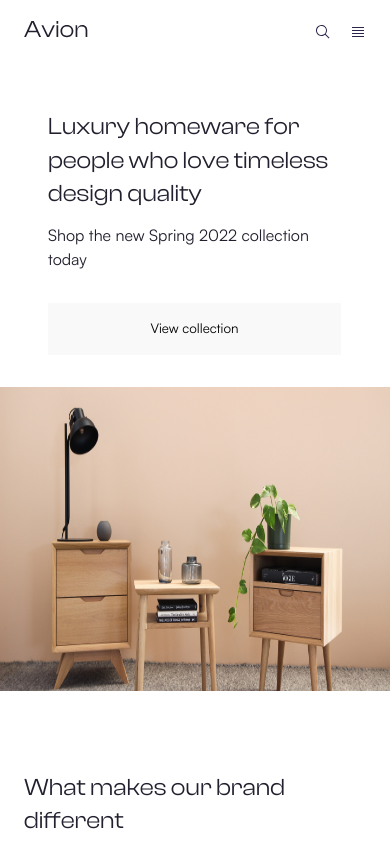
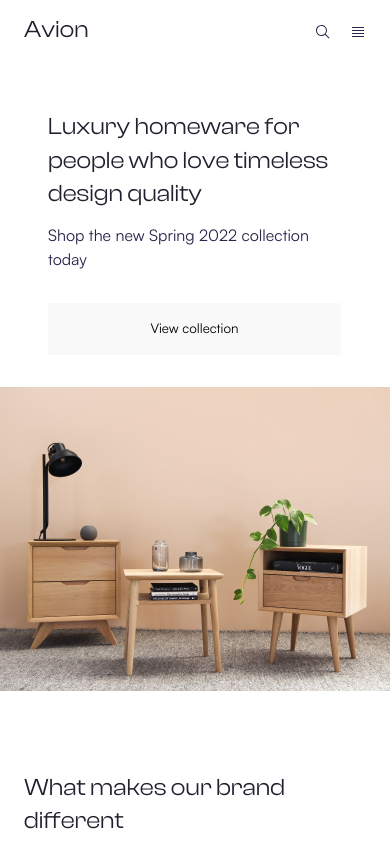
Before and after one commit to bizyanovDM/avion, a plain HTML site: page index.html in a window 390 px wide. Shown: the top 844 px of the page. Drawn offline with Linux system fonts and the light colour scheme.

Commit message:
header and intro adaptive corrected

```diff
--- a/index.html
+++ b/index.html
@@ -86,9 +86,7 @@
                 </button>
             </article>
         </div>
-        <img src="images/hero__banner.jpg" alt="banner" class="intro__banner" loading="lazy">
-        <!--тут специально не указал размер изображения
-        да и вообще с ним какие то проблемы :(-->
+        <img src="images/hero__banner_mobile.jpg" alt="banner" class="intro__banner" loading="lazy" width="390" height="304">
     </section>
     <section class="benefits">
         <div class="container">
--- a/styles/components/header.css
+++ b/styles/components/header.css
@@ -42,7 +42,7 @@
     margin-left: 20px;
 }
 
-@media screen and (max-width: 730px) {
+@media screen and (max-width: 935px) {
     .header__top {
         justify-content: flex-start;
     }
--- a/styles/components/intro.css
+++ b/styles/components/intro.css
@@ -36,8 +36,17 @@
     display: none;
 }
 
-@media screen and (max-width: 730px) {
+@media screen and (max-width: 935px) {
     .intro {
+        padding: 4em;
+        display: flex;
+        align-items: center;
+    }
+}
+
+@media screen and (max-width: 630px) {
+    .intro {
+        flex-direction: column;
         background-image: none;
         padding: 0;
     }
@@ -59,8 +68,8 @@
 
     .intro__subtitle {
         font-size: 16px;
+        color: var(--color-primary-dark);
         margin-bottom: 32px;
-        color: var(--color-black);
     }
 
     .title__button {
@@ -69,8 +78,6 @@
 
     .intro__banner {
         display: block;
-        height: 304px;
-        width: 100%;
     }
 
     /* тут при адаптиве меняется текст в intro__subtitle это вообще реально 0-0 */
--- a/styles/global.css
+++ b/styles/global.css
@@ -23,7 +23,7 @@ body {
     margin-block: 20px;
 }
 
-@media screen and (max-width: 730px) {
+@media screen and (max-width: 930px) {
     .container,
     .container_wide {
         --padding-inline: 24px;
--- a/styles/ui/burger.css
+++ b/styles/ui/burger.css
@@ -35,7 +35,7 @@
     top: 0;
 }
 
-@media screen and (max-width: 730px) {
+@media screen and (max-width: 935px) {
     .burger {
         display: block;
     }
```
Also changed, not shown: images/hero__banner_mobile.jpg (added).
